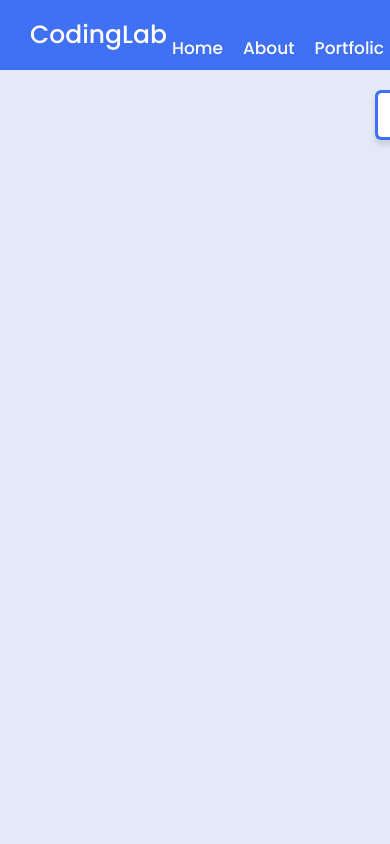
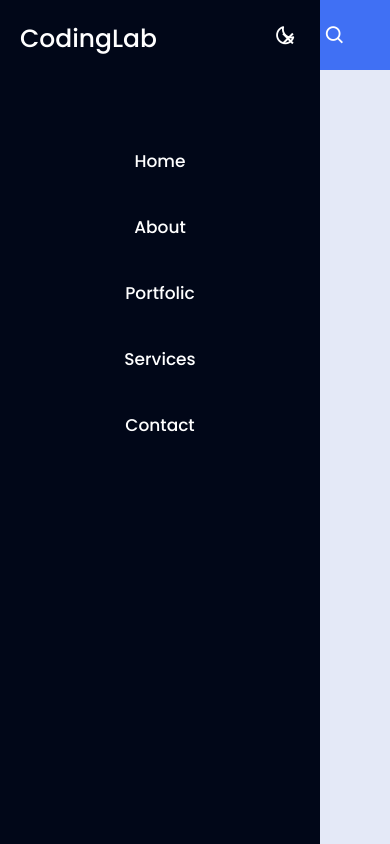
Before and after one commit to mejbaulmubin786/ComponentCraft, a PHP site: page /01/index.html in a window 390 px wide. Run offline with PHP 8.4, Linux system fonts and the light colour scheme; some libraries are stand-ins or nearby versions.

Commit message:
sidebar added for navbar

```diff
--- /dev/null
+++ b/navbars/01/css/responsive.css
@@ -0,0 +1,33 @@
+@media (max-width: 790px) {
+    .menu {
+        position: fixed;
+        height: 100%;
+        width: 320px;
+        left: 0;
+        top: 0;
+        padding: 20px;
+        background-color: var(--side-nav);
+    }
+
+    .menu .logo-toggle{
+        width: 100%;
+        display: flex;
+        align-items: center;
+        justify-content: space-between;
+    }
+
+    .logo-toggle .sidebarClose{
+        color: var(--text-color);
+        font-size: 24px;
+        cursor: pointer;
+    }
+    .nav-bar .nav-links {
+        flex-direction: column;
+        padding-top: 60px;
+
+    }
+    .nav-links li a{
+        display: block;
+        margin-top: 20px;
+    }
+}
--- a/navbars/01/styles.css
+++ b/navbars/01/css/styles.css
@@ -159,6 +159,16 @@
     padding: 3px;
     border-radius: 6px;
     box-shadow: 0 5px 5px rgba(0, 0, 0, 0.1);
+    opacity: 0;
+    pointer-events: none;
+    transition: all 0.3s ease;
+}
+
+.searchToggle.active ~ .search-field{
+    bottom: -74px;
+    opacity: 1;
+    pointer-events: auto;
+
 }
 
 .search-field::before{
@@ -171,10 +181,7 @@
     background-color: var(--nav-color);
     transform: rotate(-45deg);
     z-index: -1;
-
-
 }
-
 .search-field input{
     height: 100%;
     width: 100%;
@@ -185,6 +192,7 @@
     font-size: 14px;
     font-weight: 400;
     color: var(--search-text);
+    background-color: var(--search-bar);
 }
 
 .search-field i{
--- a/navbars/01/index.html
+++ b/navbars/01/index.html
@@ -4,7 +4,8 @@
 <head>
     <meta charset="UTF-8">
     <meta name="viewport" content="width=device-width, initial-scale=1.0">
-    <link rel="stylesheet" href="./styles.css">
+    <link rel="stylesheet" href="./css/styles.css">
+    <link rel="stylesheet" href="./css/responsive.css">
     <link href='https://cdn.boxicons.com/fonts/basic/boxicons.min.css' rel='stylesheet'>
     <link
     href="https://fonts.googleapis.com/css2?family=Poppins:ital,wght@0,100;0,200;0,300;0,400;0,500;0,600;0,700;0,800;0,900;1,100;1,200;1,300;1,400;1,500;1,600;1,700;1,800;1,900&display=swap"
@@ -18,6 +19,10 @@
             <span class="logo"><a href="">CodingLab</a></span>
 
             <div class="menu">
+                <div class="logo-toggle">
+                    <span class="logo"><a href="">CodingLab</a></span>
+                    <i class="bx bx-x sidebarClose"></i>
+                </div>
                 <ul class="nav-links">
                     <li><a href="">Home</a></li>
                     <li><a href="">About</a></li>
```
